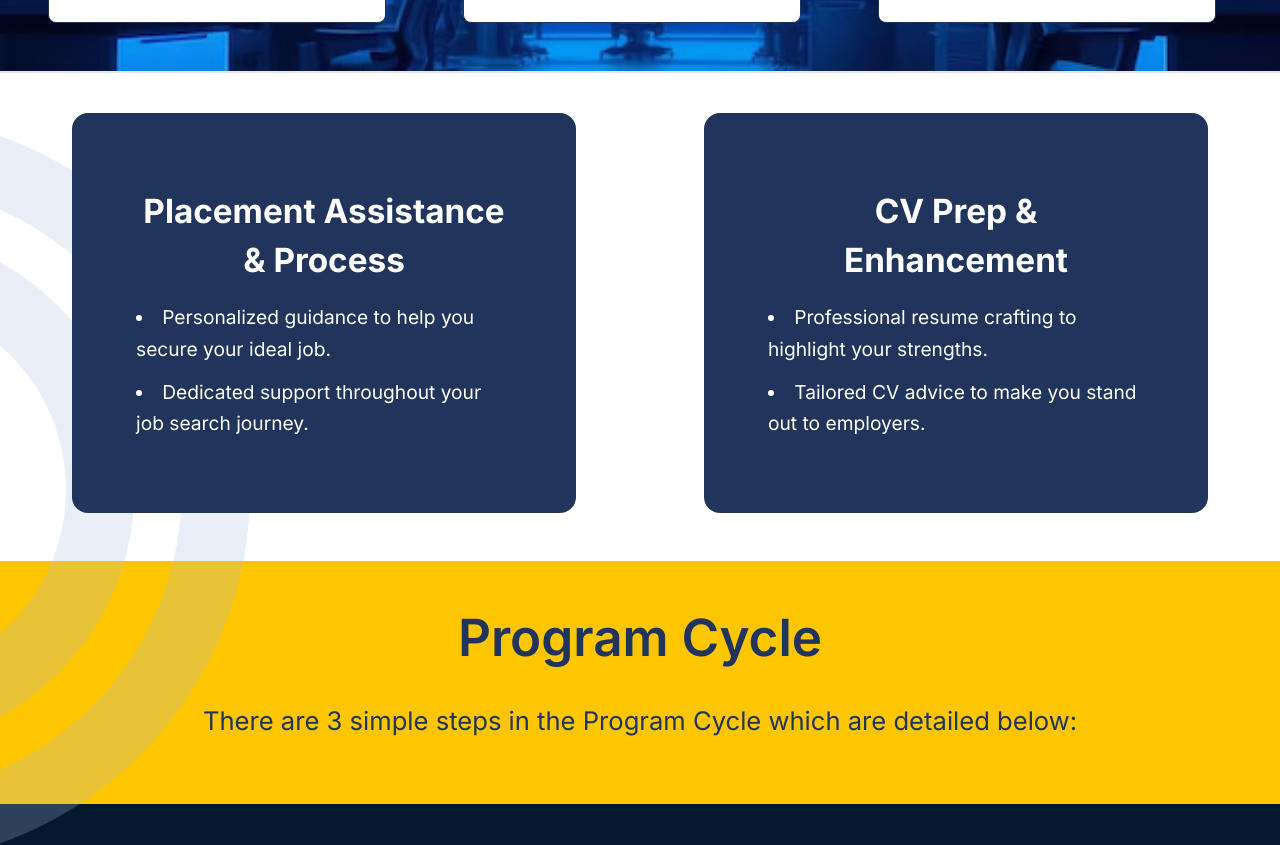
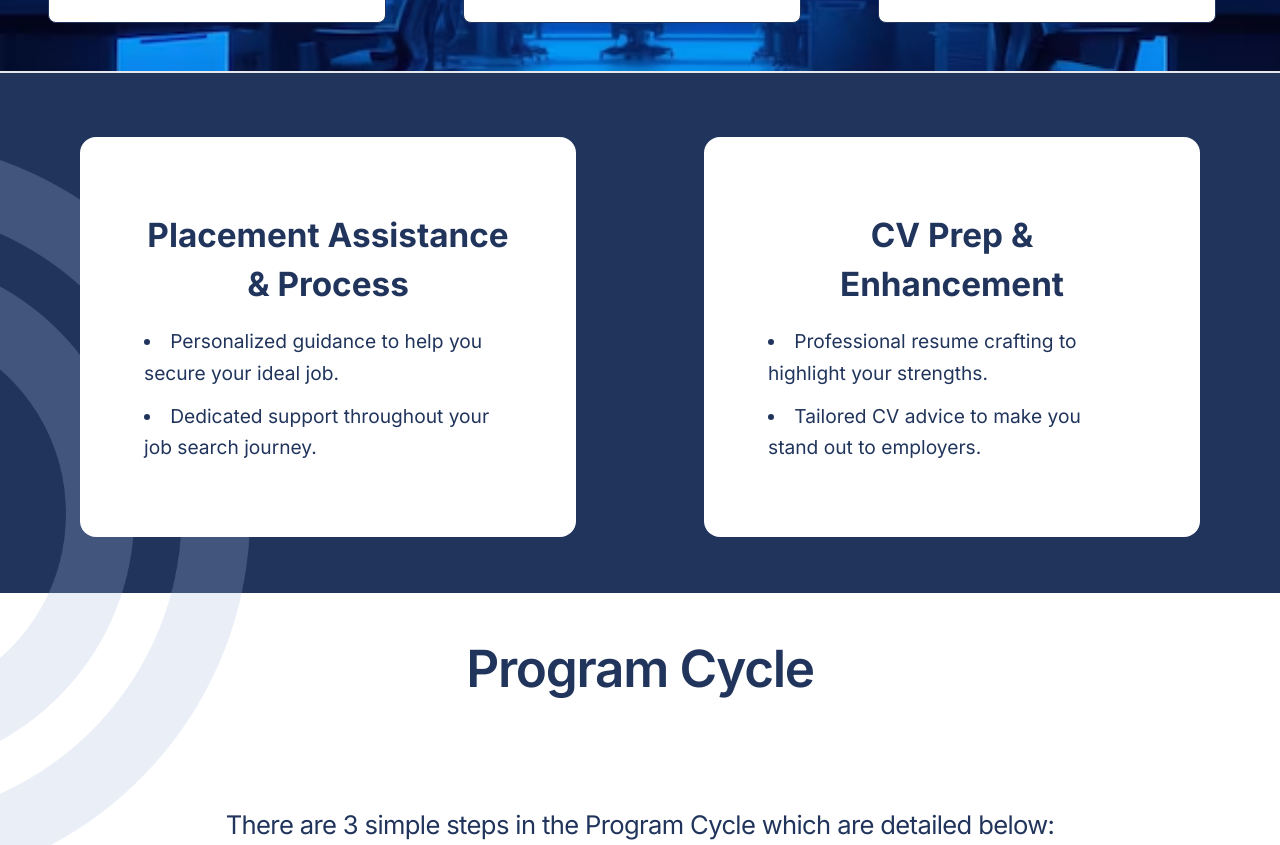
Before and after one commit to sudh-202/skill-mantra, a Next.js app: page /course/accounting-for-accountants in a window 1280 px wide. Shown: the part 6640-7485 px from the top of the page. Built offline with nearby package versions, Linux system fonts and the light colour scheme.

Commit message:
i have done the changes

```diff
--- a/components/Courses/AssistanceSection.tsx
+++ b/components/Courses/AssistanceSection.tsx
@@ -21,7 +21,7 @@ const AssistanceSection: React.FC<AssistanceSectionProps> = ({ services }) => {
   const rotate = useTransform(scrollYProgress, [0, 1], [0, 360]);
   useMotionValueEvent(scrollYProgress, "change", (latestValue) => console.log(latestValue))
   return (
-    <div className="p-2 rounded-lg mt-8  relative">
+    <div className="p-4  pt-16 relative bg-blue-90">
       <motion.img
         src="/circle2.webp"
         alt="circle"
@@ -42,7 +42,7 @@ const AssistanceSection: React.FC<AssistanceSectionProps> = ({ services }) => {
         {services.map((service, index) => (
           <div
             key={index}
-            className="text-white rounded-2xl bg-blue-90 md:h-[50vh] h-[35vh] flex-1 flex flex-col items-center justify-center px-[5vw] overflow-hidden mx-[5vw] z-30"
+            className="text-blue-90 rounded-2xl bg-white md:h-[50vh] h-[35vh] flex-1 flex flex-col items-center justify-center px-[5vw] overflow-hidden mx-[5vw] z-30"
           >
             <h3 className="md:text-[2.6vw] text-[5vw] text-center font-bold">
               {service.title}
--- a/components/Courses/Steps.tsx
+++ b/components/Courses/Steps.tsx
@@ -1,14 +1,16 @@
 import React from "react";
 import { cn } from "@/lib/utils"; // Ensure this import is correct
 import { stepsData } from "@/constants"; // Adjust the path as necessary
+import Image from "next/image";
 
 const Steps: React.FC = () => {
     return (
-        <main className="flex flex-col justify-center items-center bg-yellow-50 md:py-[3vw] py-[5vw] px-[6vw]">
-            <h1 className="md:text-[4vw] text-[7vw] font-semibold text-blue-90 pb-[2vw]">Program Cycle</h1>
-            <h2 className=" md:text-[2vw] text-[4vw] pb-[2vw] text-blue-90 text-center">
+        <main className="flex flex-col justify-around items-center bg-white   px-[6vw] md:h-[100vh]">
+            <h1 className="md:text-[4vw] tracking-tight text-[7vw] font-semibold text-blue-90 pb-[2vw]">Program Cycle</h1>
+            <h2 className=" md:text-[2vw] text-[4vw]  text-blue-90 text-center tracking-tight">
                 There are 3 simple steps in the Program Cycle which are detailed below:
             </h2>
+            <Image src="/courses/1.webp" alt="Steps"  width={100} height={100} className="w-[60vw]  "/>
             {/* <div className="flex  flex-row items-center justify-center space-y-6 md:space-y-0 md:space-x-12 -space-x-4 md:mt-8 gap-10">
                 {stepsData.map((stepData, index) => (
                     <div key={index} className="flex flex-col  items-center text-center">
```
Also changed, not shown: public/courses/1.webp (added).
